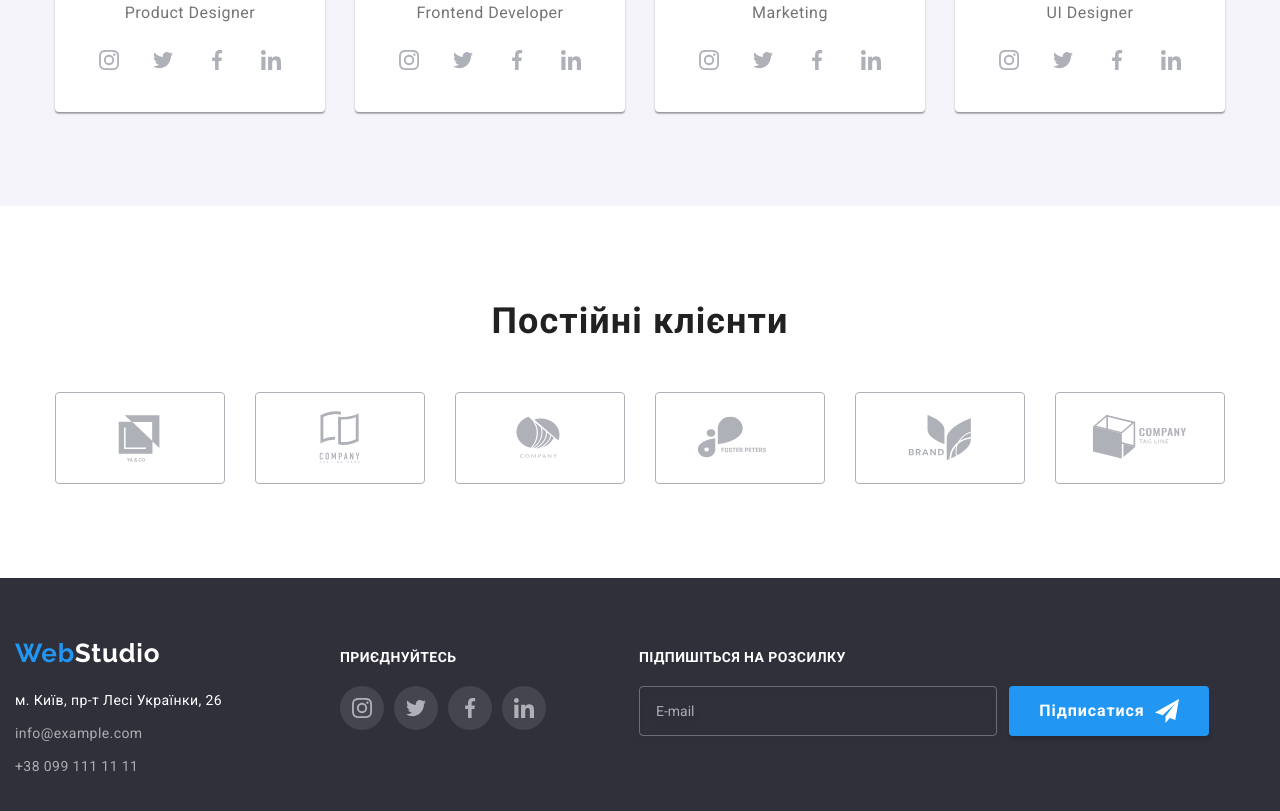
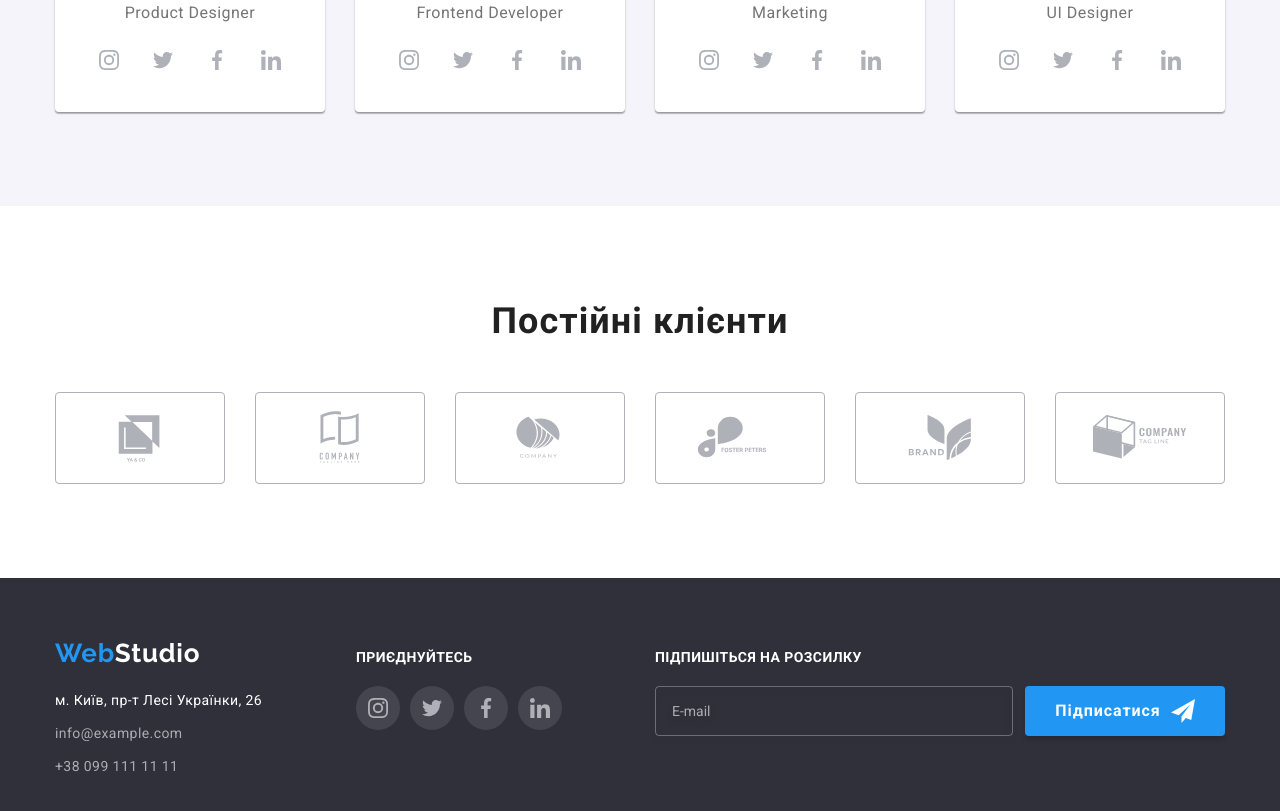
Before and after one commit to MarynaL1/goit-markup-hw-07, a plain HTML site: page index.html in a window 1280 px wide. Shown: the part 2194-3005 px from the top of the page. Drawn offline with nearby package versions, Linux system fonts and the light colour scheme.

Commit message:
changes3

```diff
--- a/css/styles.css
+++ b/css/styles.css
@@ -912,8 +912,15 @@ gap: 30px;
   display: flex;
   flex-direction: column;
   align-items: center;
+}
+/*
+@media (min-width: 798px) { */
+  .footer-container {
+margin-left: auto;
+margin-right: auto;}
 
-}
+/* }
+} */
 
 @media (min-width: 1200px) {
 .footer-container {
@@ -1015,21 +1022,23 @@ background-color: rgba(255, 255, 255, 0.1);;
 @media (min-width: 1200px){
 .footer-main {
   text-align: left;
-  margin-right: 94px;
+  margin-right: 70px;
   }
 }
+
 
 @media (min-width: 768px) {
 .footer-information-box {
     display: flex;
+
     justify-content: center;
+    /* justify-content: center; */
     gap: 165px;
     width: 100%;
   }
 }
 @media (min-width: 1200px) {
   .footer-information-box {
-    display: flex;
     gap: 0;
     padding-left: 0;
     padding-right: 0;
```
